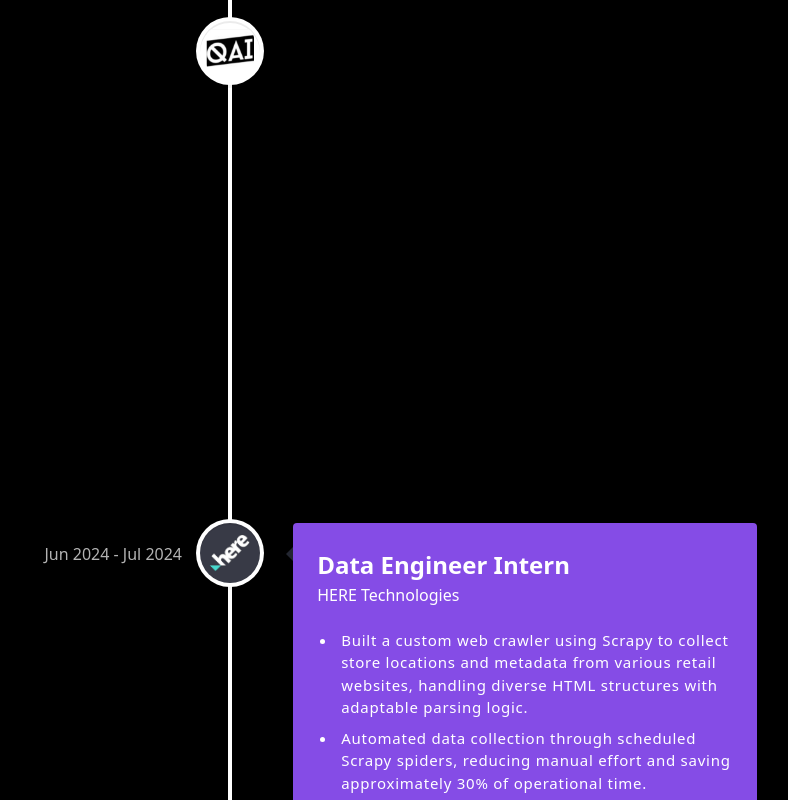
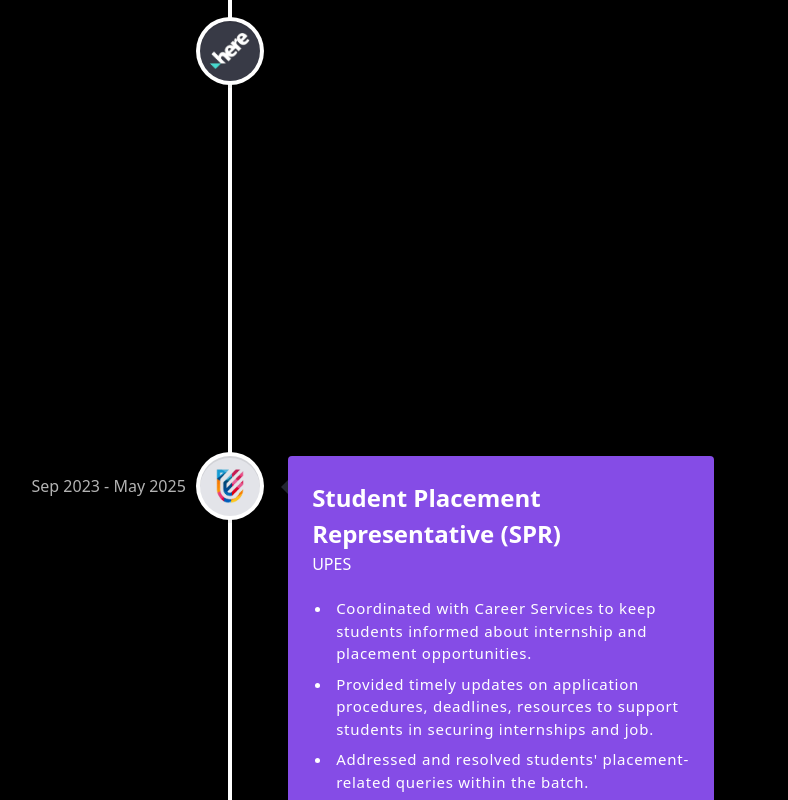
Before and after one commit to abhinavkarnatak-dev/My-Portfolio, a React (Vite) app: page / in a window 1280 px wide. Shown: the part 2640-3440 px from the top of the page, without its empty margins (410-1198 px from the left). Built offline with nearby package versions, Linux system fonts and the light colour scheme.

Commit message:
Resume Updated

```diff
--- a/src/data/constants.js
+++ b/src/data/constants.js
@@ -168,27 +168,15 @@ export const skills = [
 
 export const experiences = [
   {
-    title: "Frontend Developer Intern",
-    company_name: "Quality AI",
-    icon: "/Experience/QAI.png",
-    iconBg: "#FFFFFF",
-    date: "Nov 2024 - Dec 2024",
-    points: [
-      "Built DermaGlow AI, a responsive web app that delivers AI-powered personalized skincare routines using Next.js, Tailwind CSS, and Gemini API, improving user accessibility to expert guidance.",
-      "Designed and implemented dynamic UI/UX interactions with Framer Motion, enhancing user engagement through smooth transitions and animations.",
-      "Integrated form-based AI workflows that analyze user input and images to generate tailored skincare insights using Gemini’s multimodal capabilities.",
-    ],
-  },
-  {
     title: "Data Engineer Intern",
     company_name: "HERE Technologies",
     icon: "/Experience/HERE.jpg",
     iconBg: "#383A46",
     date: "Jun 2024 - Jul 2024",
     points: [
-      "Built a custom web crawler using Scrapy to collect store locations and metadata from various retail websites, handling diverse HTML structures with adaptable parsing logic.",
-      "Automated data collection through scheduled Scrapy spiders, reducing manual effort and saving approximately 30% of operational time.",
-      "Documented workflows and codebase to ensure maintainability and ease of future updates.",
+      "Built a custom web crawler using Scrapy to collect store locations from various retail websites, handling diverse HTML structures.",
+      "Automated data collection through scheduled Scrapy spiders, reducing manual effort and saving around 30% of operational time.",
+      "Documented the workflow and codebase to make it easier to maintain and update in the future.",
     ],
   },
   {
@@ -196,11 +184,11 @@ export const experiences = [
     company_name: "UPES",
     icon: "/Experience/UPES.png",
     iconBg: "#E3E4E9",
-    date: "Sep 2023 - Present",
+    date: "Sep 2023 - May 2025",
     points: [
-      "Coordinate with Career Services to keep students informed about internship and placement opportunities.",
-      "Provide timely updates on application procedures, deadlines, resources to support students in securing internships and job.",
-      "Address and resolve students' placement-related queries within the batch.",
+      "Coordinated with Career Services to keep students informed about internship and placement opportunities.",
+      "Provided timely updates on application procedures, deadlines, resources to support students in securing internships and job.",
+      "Addressed and resolved students' placement-related queries within the batch.",
     ],
   },
 ];
```
Also changed, not shown: 1 other file (tests, documents, lock files or other folders).
